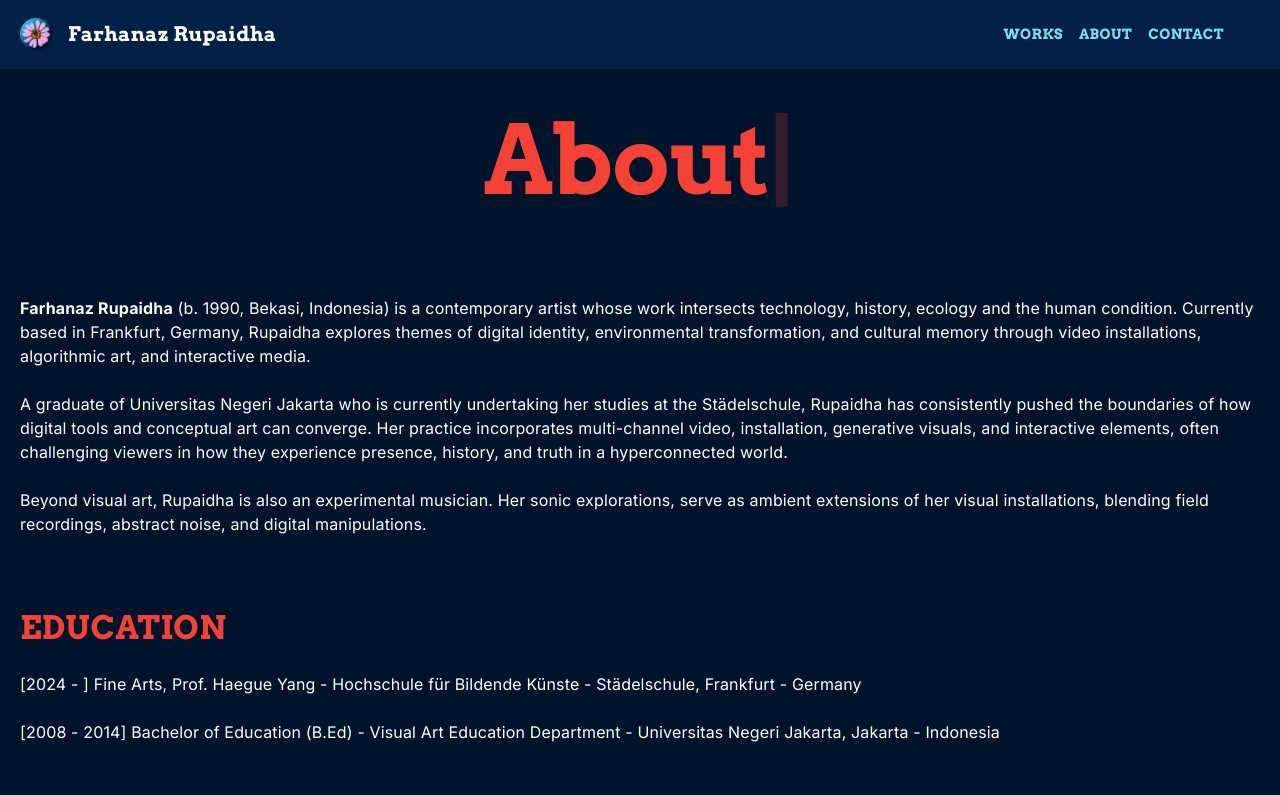
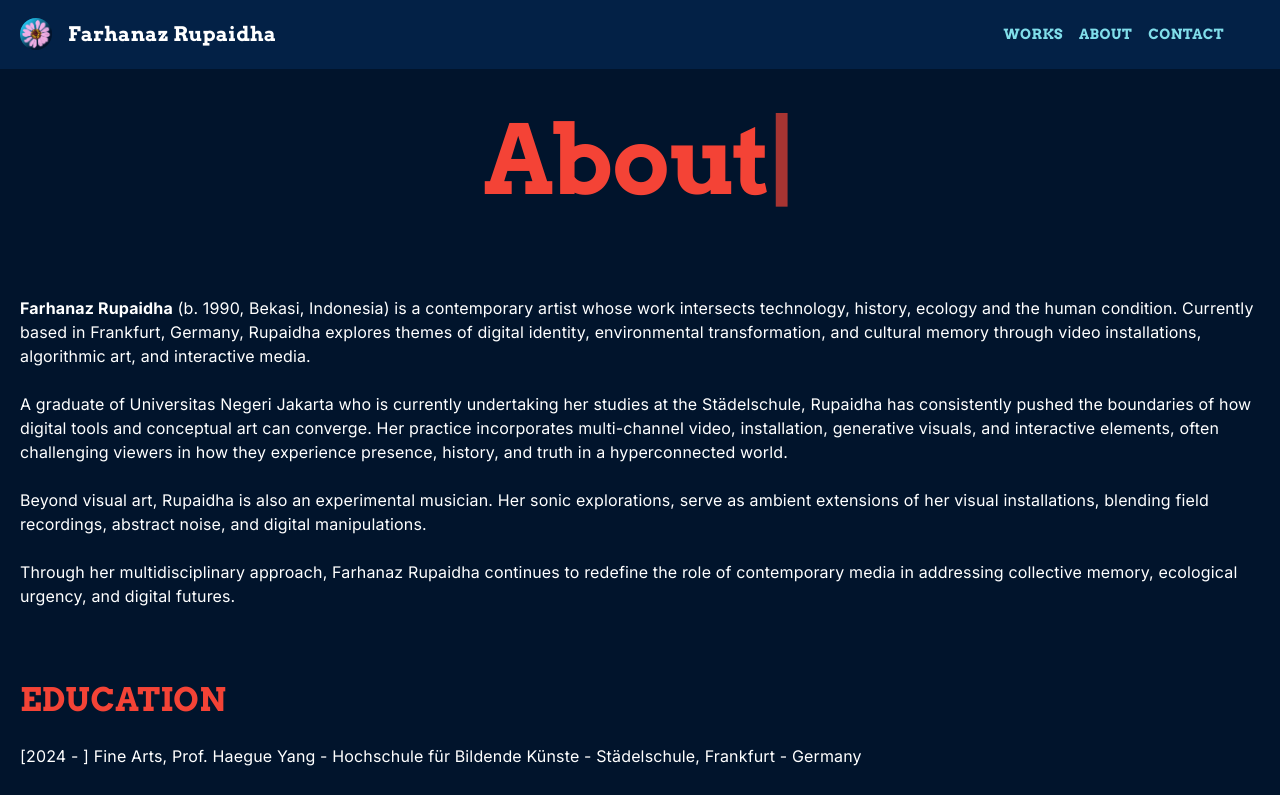
Before and after one commit to farhanazrupaidha/farhanazrupaidha-markdown, a Next.js app: page /about in a window 1280 px wide. Shown: the top 795 px of the page. Built offline with nearby package versions, Linux system fonts and the light colour scheme; no server answers; what @mui/material-nextjs would draw is missing.

Commit message:
16th commit

```diff
--- a/src/app/about/page.tsx
+++ b/src/app/about/page.tsx
@@ -32,6 +32,7 @@ export default function Index() {
       <p><strong>Farhanaz Rupaidha</strong> (b. 1990, Bekasi, Indonesia) is a contemporary artist whose work intersects technology, history, ecology and the human condition. Currently based in Frankfurt, Germany, Rupaidha explores themes of digital identity, environmental transformation, and cultural memory through video installations, algorithmic art, and interactive media.</p>
       <p>A graduate of Universitas Negeri Jakarta who is currently undertaking her studies at the St&auml;delschule, Rupaidha has consistently pushed the boundaries of how digital tools and conceptual art can converge. Her practice incorporates multi-channel video, installation, generative visuals, and interactive elements, often challenging viewers in how they experience presence, history, and truth in a hyperconnected world.</p>
       <p>Beyond visual art, Rupaidha is also an experimental musician. Her sonic explorations, serve as ambient extensions of her visual installations, blending field recordings, abstract noise, and digital manipulations.</p>
+      <p>Through her multidisciplinary approach, Farhanaz Rupaidha continues to redefine the role of contemporary media in addressing collective memory, ecological urgency, and digital futures.</p>
         <p>&nbsp;</p>
         <Typography variant="h4" color="#f44336" sx={{mb:1, mt:2}}>EDUCATION</Typography>
         <p>[2024 - ]&nbsp;Fine Arts, Prof. Haegue Yang&nbsp;-&nbsp;Hochschule f&uuml;r Bildende K&uuml;nste - St&auml;delschule, Frankfurt - Germany</p>
```
